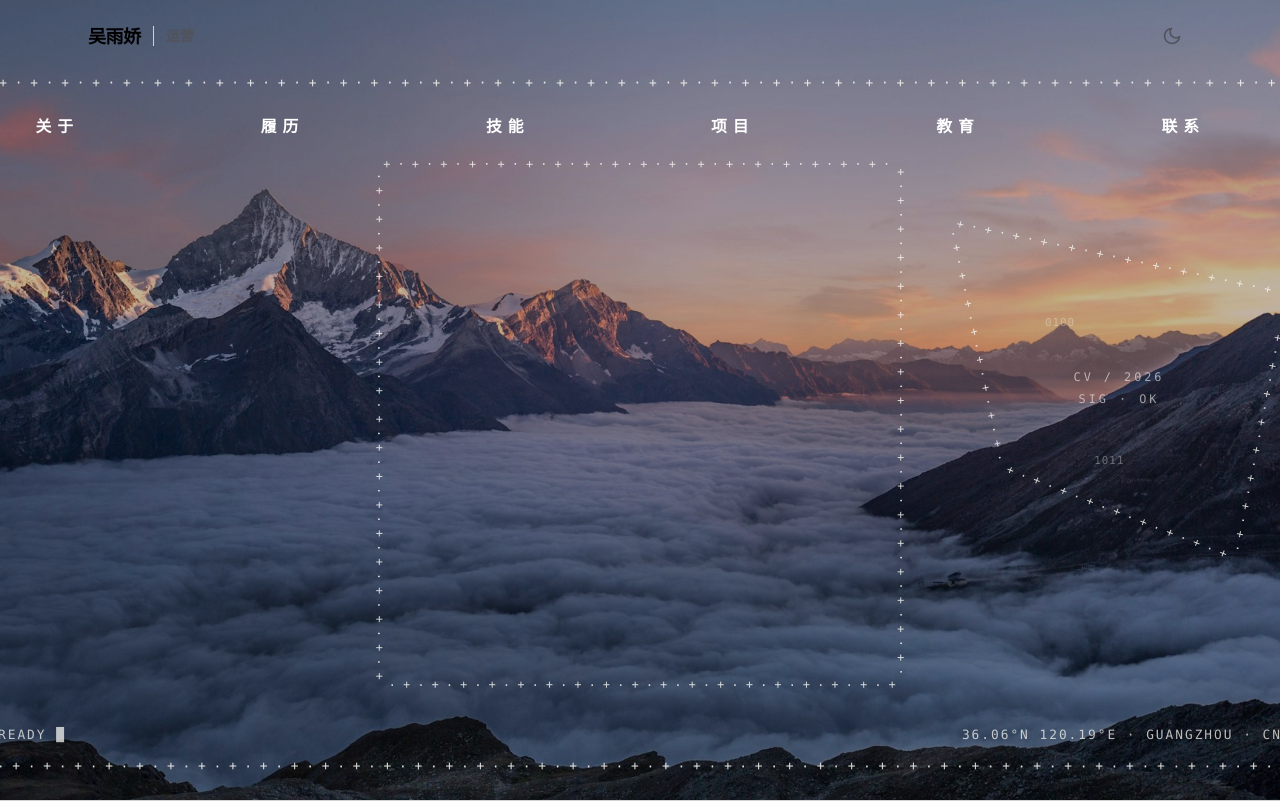
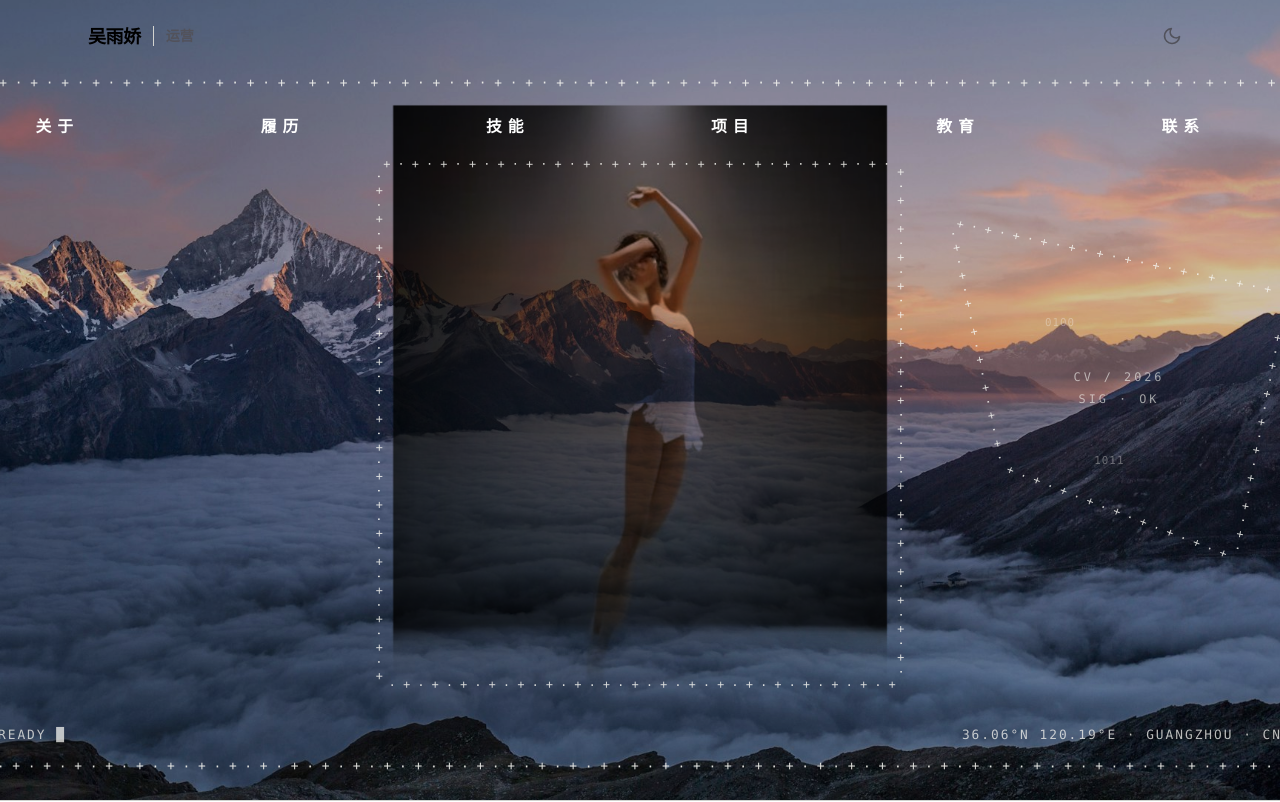
Before and after one commit to Chloe-Yujiao-Wu/my_cv_01, a React (Vite) app: page / in a window 1280 px wide. Shown: the top 802 px of the page. Built offline with nearby package versions, Linux system fonts and the light colour scheme.

Commit message:
舞者改用 multiply 融合背景

```diff
--- a/src/components/HeroScene.tsx
+++ b/src/components/HeroScene.tsx
@@ -47,19 +47,6 @@ export default function HeroScene({ progress }: HeroSceneProps) {
         preserveAspectRatio="xMidYMid slice"
       >
         <defs>
-          {/* 舞者灰色背景去除: 将灰色像素转为透明 (色度键控近似) */}
-          <filter id="remove-gray-bg" x="0" y="0" width="100%" height="100%">
-            <feColorMatrix
-              type="matrix"
-              values="1 0 0 0 0
-                      0 1 0 0 0
-                      0 0 1 0 0
-                      0.5 -1 0.5 0 0"
-            />
-            <feComponentTransfer>
-              <feFuncA type="linear" slope="6" intercept="-0.8" />
-            </feComponentTransfer>
-          </filter>
           {/* 舞者底部羽化, 融入山景 */}
           <mask id="dancer-feather">
             <rect x="0" y="0" width="1440" height="810" fill="white" />
@@ -85,18 +72,18 @@ export default function HeroScene({ progress }: HeroSceneProps) {
           preserveAspectRatio="xMidYMid slice"
         />
         {/* 背景上叠加半透明深色, 让前景元素更清晰 */}
-        <rect x="0" y="0" width="1440" height="810" fill="#0a0a14" opacity="0.25" />
+        <rect x="0" y="0" width="1440" height="810" fill="#0a0a14" opacity="0.2" />
 
-        {/* ===== 中间: 黑色女性现代舞舞者 ===== */}
+        {/* ===== 中间: 黑色女性现代舞舞者 (multiply 融合背景) ===== */}
         <image
-          href={`${import.meta.env.BASE_URL}images/dancer-black.jpg`}
+          href={`${import.meta.env.BASE_URL}images/dancer-white-bg.jpg`}
           x="470"
-          y="100"
+          y="80"
           width="500"
-          height="700"
+          height="720"
           preserveAspectRatio="xMidYMid meet"
-          filter="url(#remove-gray-bg)"
           mask="url(#dancer-feather)"
+          style={{ mixBlendMode: 'multiply' }}
         />
 
         {/* ===== 外框: 字符矩形边界 ===== */}
```
Also changed, not shown: public/images/dancer-black.jpg (deleted), public/images/dancer-white-bg.jpg (added).
